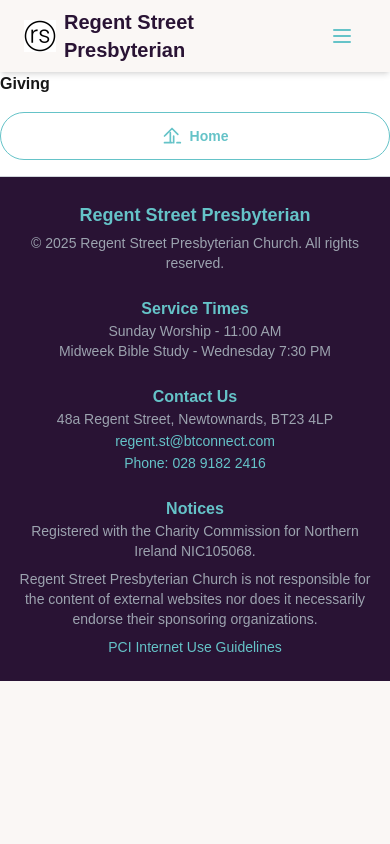
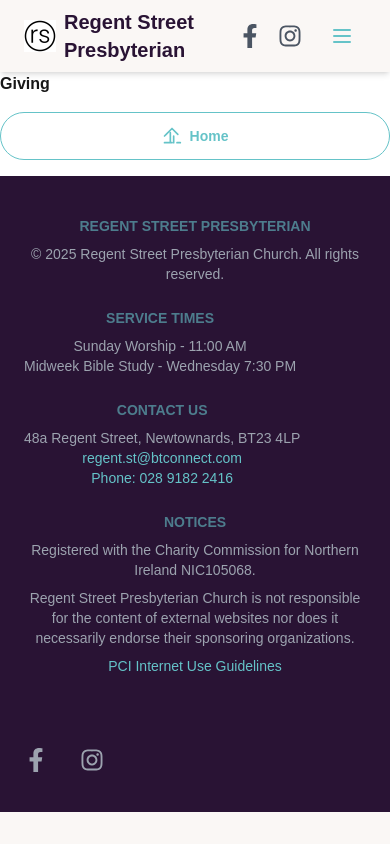
Before and after one commit to aejmcclelland/regent-street-app, a Next.js app: page /whats-on/giving in a window 390 px wide. Built offline with nearby package versions, Linux system fonts and the light colour scheme.

Commit message:
modified footer and navbar mobile

```diff
--- a/package.json
+++ b/package.json
@@ -15,6 +15,7 @@
     "next-cloudinary": "^6.16.0",
     "react": "^19.0.0",
     "react-dom": "^19.0.0",
+    "react-icons": "^5.4.0",
     "react-responsive-carousel": "^3.2.23",
     "tsup": "^8.3.6"
   },
--- a/src/app/whats-on/giving/page.jsx
+++ b/src/app/whats-on/giving/page.jsx
@@ -1,5 +1,5 @@
 import HomeButton from '../../../components/HomeButton';
-export default function Giving() {
+export default async function Giving() {
     return (
         <div>
             <h1>Giving</h1>
--- a/src/app/whats-on/sunday/page.jsx
+++ b/src/app/whats-on/sunday/page.jsx
@@ -1,4 +1,4 @@
-export default function Sunday() {
+export default async function Sunday() {
     return (
         <div>
             <h1>Sundays</h1>
--- a/src/app/who-we-are/beliefs/page.jsx
+++ b/src/app/who-we-are/beliefs/page.jsx
@@ -1,5 +1,5 @@
 
-export default function Beliefs() {
+export default async function Beliefs() {
     return (
         <div>
             <h1>Our Beliefs</h1>
--- a/src/app/who-we-are/our-history/page.jsx
+++ b/src/app/who-we-are/our-history/page.jsx
@@ -1,6 +1,6 @@
 import Banner from "@/components/Banner";
 
-export default function OurHistory() {
+export default async function OurHistory() {
     return (
         <div className="w-full">
             {/* Banner Section */}
--- a/src/app/who-we-are/team/page.jsx
+++ b/src/app/who-we-are/team/page.jsx
@@ -45,7 +45,7 @@
     },
 ];
 
-export default function OurTeam() {
+export default async function OurTeam() {
     return (
         <div className="w-full">
             {/* Banner Section */}
--- a/src/app/who-we-are/vision/page.jsx
+++ b/src/app/who-we-are/vision/page.jsx
@@ -1,6 +1,6 @@
 import Banner from '@/components/Banner';
 
-export default function Vision() {
+export default async function Vision() {
     return (
         <div className="w-full">
             {/* Banner Section with Dynamic Title */}
--- a/src/components/Footer.jsx
+++ b/src/components/Footer.jsx
@@ -1,41 +1,41 @@
 "use client";
+import { FaFacebookF, FaInstagram } from "react-icons/fa";
 
 export default function Footer() {
     const currentYear = new Date().getFullYear();
 
     return (
-        <footer className="bg-neutral py-6 border-t border-gray-300">
-            <div className="container mx-auto px-4">
-                <div className="grid grid-cols-1 sm:grid-cols-4 gap-6 text-center sm:text-left">
+        <footer className="footer bg-neutral py-10 px-6 text-base-content">
+            <div className="container mx-auto grid grid-cols-1 sm:grid-cols-4 gap-6 text-center sm:text-left">
 
-                    {/* Church Name & Copyright */}
-                    <div>
-                        <h2 className="text-lg font-bold text-primary">Regent Street Presbyterian</h2>
-                        <p className="text-sm text-gray-400 mt-1">
+                {/* Church Info & Copyright */}
+                <nav>
+                    <h6 className="footer-title text-primary">Regent Street Presbyterian</h6>
+                    <p className="text-sm text-gray-400">
                         &copy; {currentYear} Regent Street Presbyterian Church. All rights reserved.
                     </p>
-                    </div>
+                </nav>
 
                 {/* Service Times */}
-                    <div>
-                        <h3 className="font-semibold text-primary">Service Times</h3>
+                <nav>
+                    <h6 className="footer-title text-primary">Service Times</h6>
                     <p className="text-sm text-gray-400">Sunday Worship - 11:00 AM</p>
                     <p className="text-sm text-gray-400">Midweek Bible Study - Wednesday 7:30 PM</p>
-                    </div>
+                </nav>
 
                 {/* Contact & Location */}
-                    <div>
-                        <h3 className="font-semibold text-primary">Contact Us</h3>
+                <nav>
+                    <h6 className="footer-title text-primary">Contact Us</h6>
                     <p className="text-sm text-gray-400">48a Regent Street, Newtownards, BT23 4LP</p>
                     <a href="mailto:regent.st@btconnect.com" className="text-primary hover:underline text-sm">
                         regent.st@btconnect.com
                     </a>
                     <p className="text-sm text-primary">Phone: 028 9182 2416</p>
-                    </div>
+                </nav>
 
                 {/* Notices Section */}
-                    <div>
-                        <h3 className="font-semibold text-primary">Notices</h3>
+                <nav>
+                    <h6 className="footer-title text-primary">Notices</h6>
                     <p className="text-sm text-gray-400">
                         Registered with the Charity Commission for Northern Ireland NIC105068.
                     </p>
@@ -50,10 +50,28 @@
                     >
                         PCI Internet Use Guidelines
                     </a>
+                </nav>
             </div>
 
-                </div>
+            {/* Social Media Icons (Centered Below for Mobile) */}
+            <div className="mt-8 flex justify-center space-x-6">
+                <a
+                    href="https://www.facebook.com/yourpage"
+                    target="_blank"
+                    rel="noopener noreferrer"
+                    className="text-gray-400 hover:text-primary transition"
+                >
+                    <FaFacebookF className="w-6 h-6" />
+                </a>
+                <a
+                    href="https://www.instagram.com/yourprofile"
+                    target="_blank"
+                    rel="noopener noreferrer"
+                    className="text-gray-400 hover:text-primary transition"
+                >
+                    <FaInstagram className="w-6 h-6" />
+                </a>
             </div>
         </footer>
     );
-};
+}
--- a/src/components/Navbar.jsx
+++ b/src/components/Navbar.jsx
@@ -1,9 +1,10 @@
-'use client';
+"use client";
 import { useState, useEffect } from "react";
 import Link from "next/link";
 import Dropdown from "../components/Dropdown";
 import MobileMenu from "../components/MobileMenu";
 import Image from "next/image";
+import { FaFacebookF, FaInstagram } from "react-icons/fa";
 
 export default function Navbar() {
     const [isMenuOpen, setIsMenuOpen] = useState(false);
@@ -40,7 +41,7 @@
         { link: "/who-we-are/team", text: "Our Team" },
         { link: "/who-we-are/our-history", text: "Our History" },
         { link: "/who-we-are/beliefs", text: "Our Beliefs" },
-    ]
+    ];
 
     return (
         <div className="navbar bg-base-100 shadow-md relative z-50">
@@ -49,13 +50,11 @@
                 <div className="flex items-center space-x-2">
                     <Image
                         src="/images/rs-logo.png"
-                        // Path relative to the `public` folder
                         alt="Regent Street Presbyterian Logo"
-                        width={32} // Adjust width to your needs
-                        height={32} // Adjust height to your needs
-                        className="h-8 w-8" // Tailwind classes for consistent sizing
+                        width={32}
+                        height={32}
+                        className="h-8 w-8"
                     />
-
                     <Link
                         href="/"
                         className="text-xl font-bold text-base-content hover:text-primary-focus"
@@ -69,10 +68,49 @@
                     <Dropdown title="Who We Are" items={navigationWhoWeAre} />
                     <Dropdown title="What's On" items={navigationWhatsOn} />
                     <Dropdown title="Community" items={navigationCommunity} />
+
+                    {/* Social Media Icons (DESKTOP) */}
+                    <div className="flex items-center space-x-4 ml-6">
+                        <a
+                            href="https://www.facebook.com/yourpage"
+                            target="_blank"
+                            rel="noopener noreferrer"
+                            className="text-gray-600 hover:text-primary transition"
+                        >
+                            <FaFacebookF className="w-6 h-6" />
+                        </a>
+                        <a
+                            href="https://www.instagram.com/yourprofile"
+                            target="_blank"
+                            rel="noopener noreferrer"
+                            className="text-gray-600 hover:text-primary transition"
+                        >
+                            <FaInstagram className="w-6 h-6" />
+                        </a>
+                    </div>
                 </ul>
 
-                {/* Mobile Menu Button */}
-                <div className="sm:hidden flex items-center">
+                {/* Mobile Menu Button & Social Icons (Mobile) */}
+                <div className="sm:hidden flex items-center space-x-4">
+                    {/* Social Media Icons (MOBILE) */}
+                    <a
+                        href="https://www.facebook.com/yourpage"
+                        target="_blank"
+                        rel="noopener noreferrer"
+                        className="text-gray-600 hover:text-primary transition"
+                    >
+                        <FaFacebookF className="w-6 h-6" />
+                    </a>
+                    <a
+                        href="https://www.instagram.com/yourprofile"
+                        target="_blank"
+                        rel="noopener noreferrer"
+                        className="text-gray-600 hover:text-primary transition"
+                    >
+                        <FaInstagram className="w-6 h-6" />
+                    </a>
+
+                    {/* Close Menu X Button (Moved to the Right) */}
                     <button
                         onClick={toggleMenu}
                         className="btn btn-square btn-ghost hover:bg-transparent"
@@ -111,6 +149,8 @@
             </div>
 
             {/* Mobile Menu */}
+            {isMenuOpen && (
+                <div className="sm:hidden bg-base-100 shadow-md p-4">
                     <MobileMenu
                         isOpen={isMenuOpen}
                         toggleMenu={toggleMenu}
@@ -119,5 +159,7 @@
                         navigationWhoWeAre={navigationWhoWeAre}
                     />
                 </div>
+            )}
+        </div>
     );
 };
```
Also changed, not shown: 1 other file (tests, documents, lock files or other folders). Lines whose indentation alone changed are shown as unchanged.
